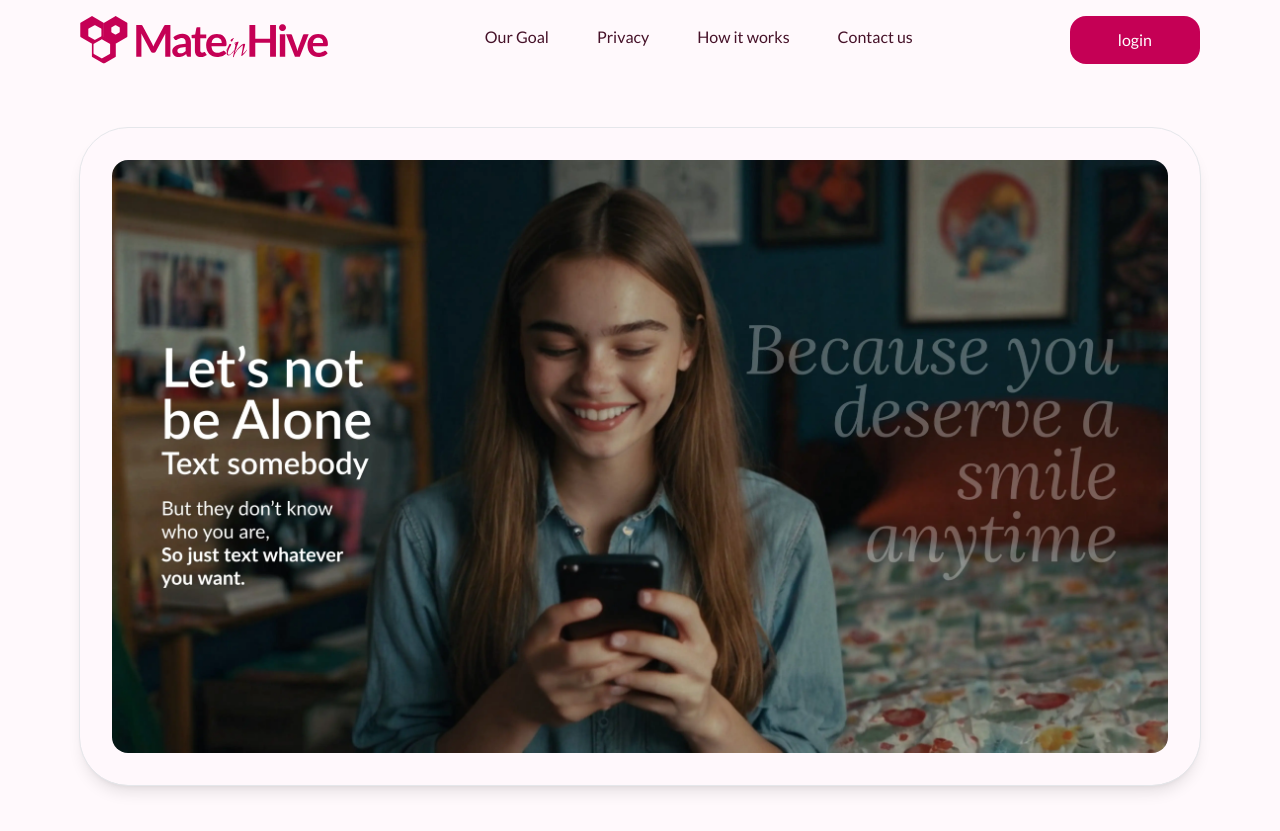
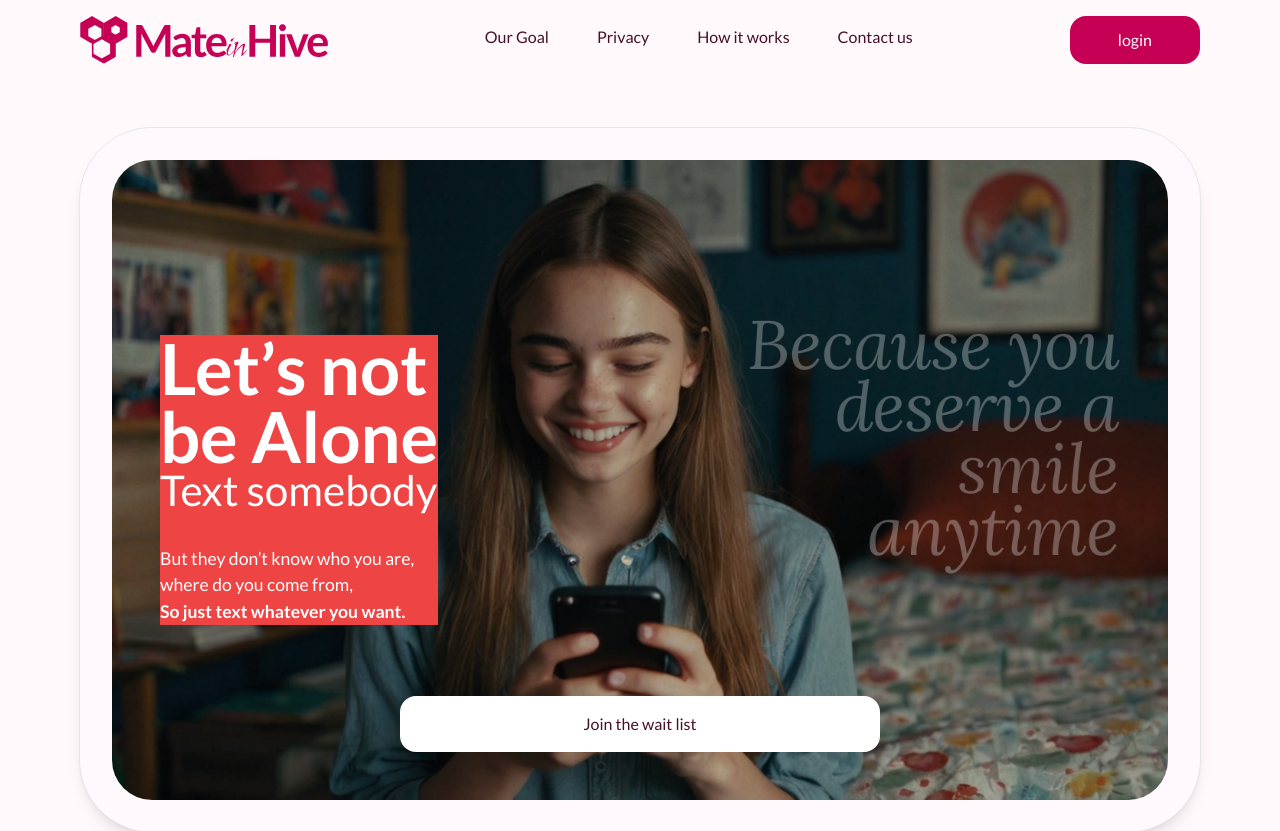
Before and after one commit to TitanXtream/chat-mateinhive, a Next.js app: page / in a window 1280 px wide. Shown: the top 831 px of the page. Built offline with nearby package versions, Linux system fonts and the light colour scheme.

Commit message:
HERO IMAGE HALF MADE

```diff
--- a/src/app/page.tsx
+++ b/src/app/page.tsx
@@ -5,9 +5,9 @@ import Section from './_components/Section';
 export default function Home() {
   return (
     <div className='container'>
-      <div className='w-full h-[40rem] my-[3rem]'>
+      <section className='w-full lg:my-[3rem] max-lg:py-[2rem] max-lg:h-[calc(100svh_-_5rem)] landscape:min-h-[50rem]'>
         <HomeCaresol />
-      </div>
+      </section>
       <section className='w-full flex flex-col gap-[2rem] md:pt-[10rem] md:pb-[5rem] py-[3rem] px-[1rem] items-center'>
         <h1 className='font-bold text-[3rem] text-center'>Feeling lonely?</h1>
         <p className='max-w-[50rem] text-center text-[1.5rem]'>
--- a/src/components/layouts/home-layout/DropdownNavbar.tsx
+++ b/src/components/layouts/home-layout/DropdownNavbar.tsx
@@ -2,7 +2,7 @@ import { CrossIcon } from '@/assets/icons';
 import { Button, IconButton } from '@/components/ui/Buttons';
 // import { Button } from '@headlessui/react';
 import Image from 'next/image';
-import React, { PropsWithChildren, ReactNode } from 'react';
+import React, { ReactNode } from 'react';
 
 const DropdownNavbar = ({ onClose }: { onClose: () => void }) => {
   console.log('Menu Rendered');
--- a/src/components/layouts/home-layout/HomeCaresol.tsx
+++ b/src/components/layouts/home-layout/HomeCaresol.tsx
@@ -6,46 +6,69 @@ import React from 'react';
 import 'swiper/css';
 
 import Image from 'next/image';
+import { JoinWaitListSpecialButton } from '@/components/ui/Buttons';
+// import { Button } from '@/components/ui/Buttons';
 
 const HomeCaresol = () => {
   return (
-    <div className='h-auto md:rounded-[3rem] rounded-[2rem] overflow-hidden md:p-[2rem] p-[1rem] outline-[1px] shadow-lg outline-gray-200 outline bg-primary-light/5'>
-      <div className='relative w-full h-auto rounded-[1rem] overflow-hidden'>
+    <div className='lg:h-auto h-full md:rounded-[4.5rem] rounded-[3.5rem] overflow-hidden md:p-[2rem] p-[1rem] outline-[1px] shadow-lg outline-gray-200 outline bg-primary-light/5'>
+      <div
+        className='relative w-full lg:h-auto h-full rounded-[2.5rem] overflow-hidden lg:[--hero-image-padding:3rem]  [--hero-image-padding:1.5rem] lg:aspect-video lg:min-h-[40rem]
+      re'
+      >
         <Image
           alt='Girl smilling with phone in hand'
-          // fill
-          layout='responsive'
-          src={'/caresol-img-1.webp'}
+          fill
+          // layout='responsive'
+          src={'/caresol-img-1.jpg'}
           objectFit='cover'
-          width={100}
-          height={100}
+          // width={100}
+          // height={100}
+          // className='w-full h-full'
         />
-      </div>
-      {/* <Swiper
-        modules={[Autoplay]}
-        loop
-        autoplay={{
-          delay: 5000,
-          disableOnInteraction: false,
-        }}
-        className='w-full bg-red-200 h-full'
-      >
-        <SwiperSlide className='bg-blue-400 relative'>
+        <div className='absolute z-[1] top-[50%] translate-y-[-50%] left-[--hero-image-padding] bg-red-500 text-white'>
+          <div className='md:text-[1.1rem] text-[1em]'>
+            <div className='font-semibold text-[4em] leading-[96%]'>
+              Let’s not
+              <br className='max-lg:' /> be Alone
+            </div>
+            <div className='text-[2.4em] leading-[96%]'>Text somebody</div>
+            <div className='mt-[2em] md:max-w-[15em]'>
+              But they don’t know who you are, where do you come from,
+            </div>
+            <div className='font-bold md:max-w-[15em]'>
+              So just text whatever you want.
+            </div>
+          </div>
+        </div>
+        {/* <div className='absolute z-[1] top-1 left-[1] bg-transparent'>
+          <JoinWaitListSpecialButton>
+            Join the wait list
+          </JoinWaitListSpecialButton>
+        </div> */}
+        <div className='absolute z-[1] bottom-[--hero-image-padding] inset-x-[--hero-image-padding] w-auto flex justify-center'>
+          <div className='lg:max-w-[30rem] w-full h-[3.5rem] flex items-stretch'>
+            <JoinWaitListSpecialButton fullWidth>
+              Join the wait list
+            </JoinWaitListSpecialButton>
+          </div>
+        </div>
+        <div className='absolute z-[1] right-[--hero-image-padding] lg:top-[10rem] w-[35%] flex justify-center top-[--hero-image-padding]'>
+          {/* --hero-image-padding */}
           <Image
             alt='Girl smilling with phone in hand'
-            fill
-            src={'/caresol-img-1.webp'}
+            // fill
+
+            src={'/caresol-image-text.png'}
+            width={100}
+            height={100}
+            className='h-auto w-full'
           />
-        </SwiperSlide>
-        <SwiperSlide className='bg-pink-400'>
-          <div>2</div>
-        </SwiperSlide>
-        <SwiperSlide className='bg-yellow-400'>
-          <div>3</div>
-        </SwiperSlide>
-      </Swiper> */}
+        </div>
+      </div>
     </div>
   );
 };
 
 export default HomeCaresol;
+// w-[calc(100%_-_var(--hero-image-padding))]
--- a/src/components/ui/Buttons.tsx
+++ b/src/components/ui/Buttons.tsx
@@ -9,6 +9,24 @@ export const Button = ({ children, fullWidth, ...props }: Props) => {
   return (
     <button
       className={`relative bg-primary text-primary-text px-[3rem] py-[0.75rem] rounded-[1rem] hover:shadow-primary-dark hover:shadow-md hover:bg-primary-light transition-all duration-500 overflow-hidden group ${
+        fullWidth ? 'w-full' : ''
+      }`}
+      {...props}
+    >
+      <div className='absolute w-[200%] h-[200%] rounded-full bg-primary-dark z-[4] inset-0 translate-x-[100%] group-hover:translate-x-[-50%] transition transform duration-700 ease-in-out'></div>
+      <div className='relative z-[5]'>{children}</div>
+    </button>
+  );
+};
+
+export const JoinWaitListSpecialButton = ({
+  children,
+  fullWidth,
+  ...props
+}: Props) => {
+  return (
+    <button
+      className={`relative bg-white px-[3rem] py-[0.75rem] rounded-[1rem] hover:text-white hover:shadow-primary-dark hover:shadow-md hover:bg-primary-light transition-all duration-500 overflow-hidden group outline-[2px] outline outline-transparent hover:outline-white ${
         fullWidth ? 'w-full' : ''
       }`}
       {...props}
```
Also changed, not shown: public/caresol-image-text.png (added), public/caresol-img-2.png (added).
